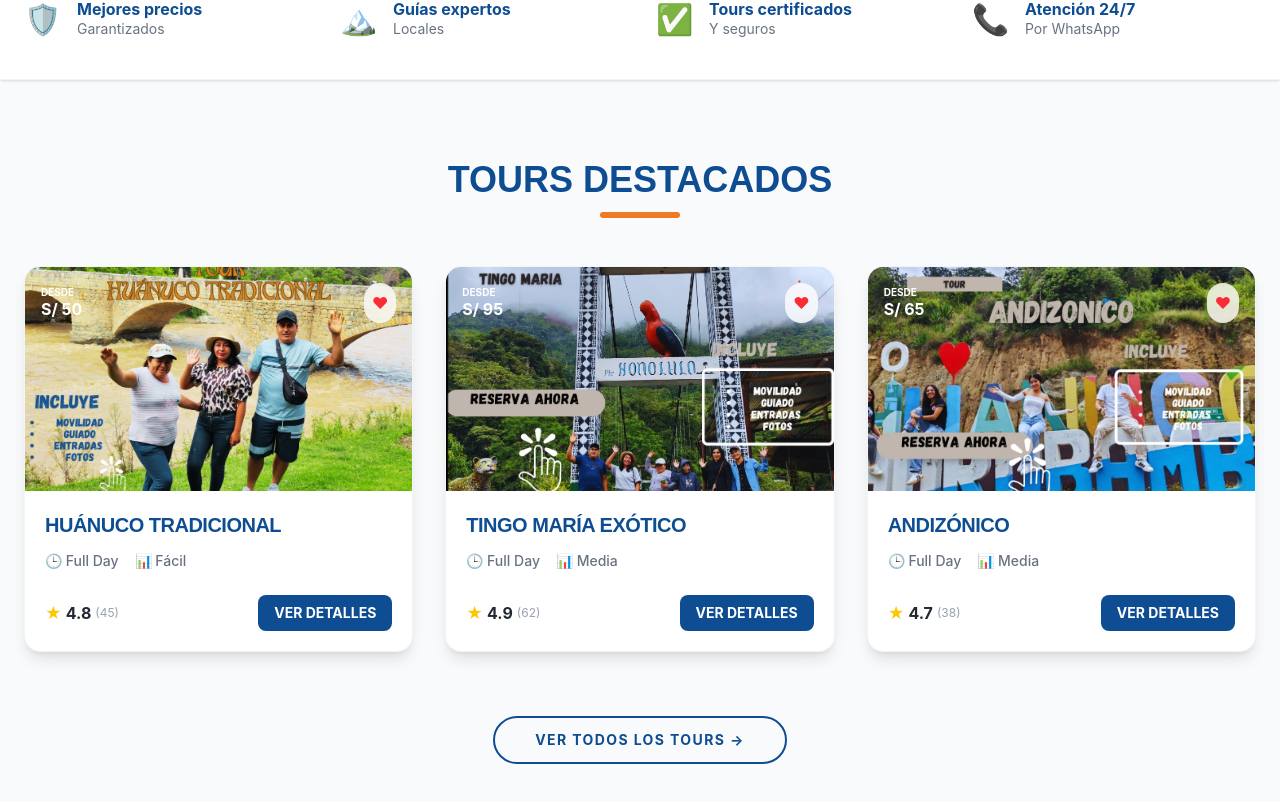
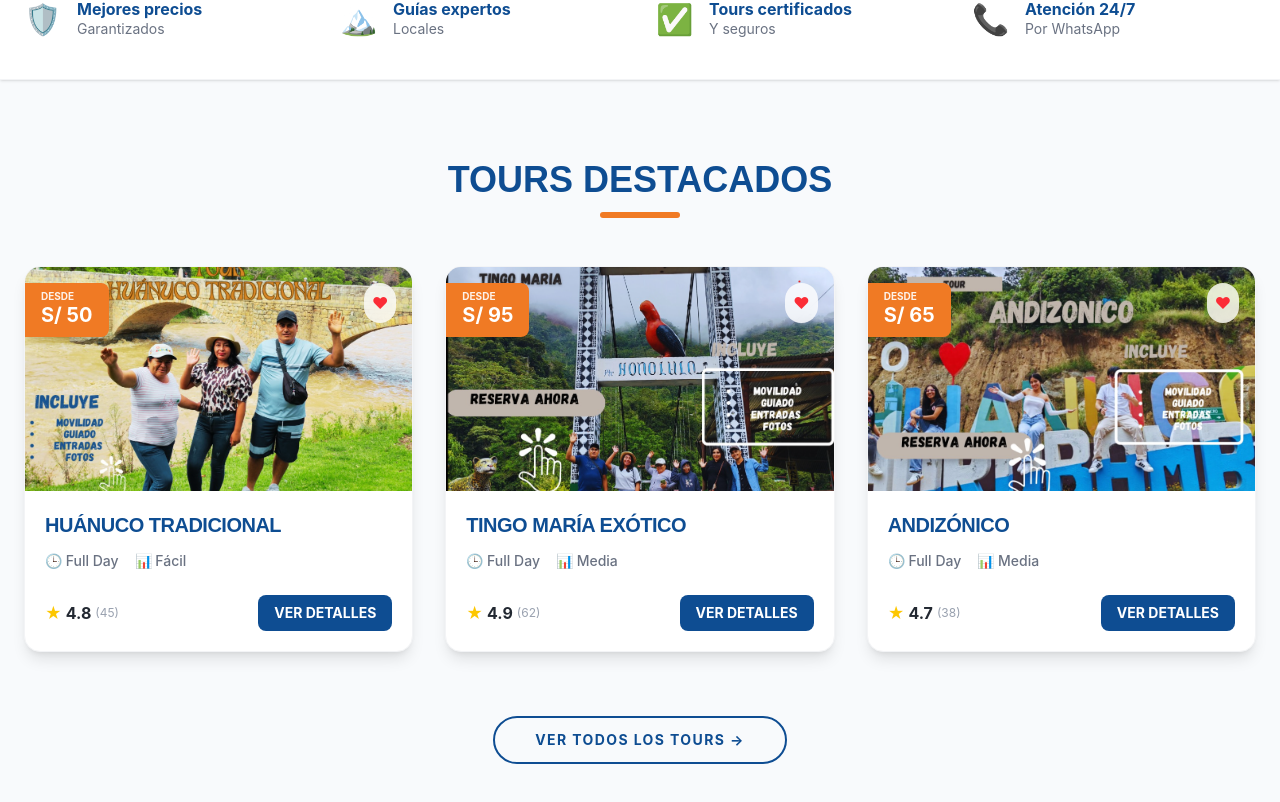
Before and after one commit to Eduardito1818/Aventura_Sin_LimitesHCO_web, a React (Vite) app: page / in a window 1280 px wide. Shown: the part 705-1507 px from the top of the page. Built offline with nearby package versions, Linux system fonts and the light colour scheme.

Commit message:
Arreglamos la apariencia del precio

```diff
--- a/src/components/TourCard.jsx
+++ b/src/components/TourCard.jsx
@@ -8,10 +8,12 @@ export default function TourCard({ tour }) {
           alt={tour.nombre}
           className="w-full h-full object-cover group-hover:scale-110 transition-transform duration-500"
         />
-        <div className="absolute top-4 left-0 bg-[--color-naranja-aventura] text-white px-4 py-1 rounded-r-lg font-bold shadow-md">
-          <span className="text-[10px] block uppercase leading-none">Desde</span>
-          S/ {tour.precio}
-        </div>
+        {/* Badge de Precio Ajustado */}
+{/* Badge de Precio con color forzado */}
+<div className="absolute top-4 left-0 bg-[#F07A24] text-white px-4 py-2 rounded-r-lg font-bold shadow-lg z-10">
+  <span className="text-[10px] block uppercase opacity-90 leading-none">Desde</span>
+  <span className="text-xl">S/ {tour.precio}</span>
+</div>
         <button className="absolute top-4 right-4 bg-white/80 backdrop-blur-sm p-2 rounded-full text-red-500 hover:bg-white transition-colors">
           ❤
         </button>
```
